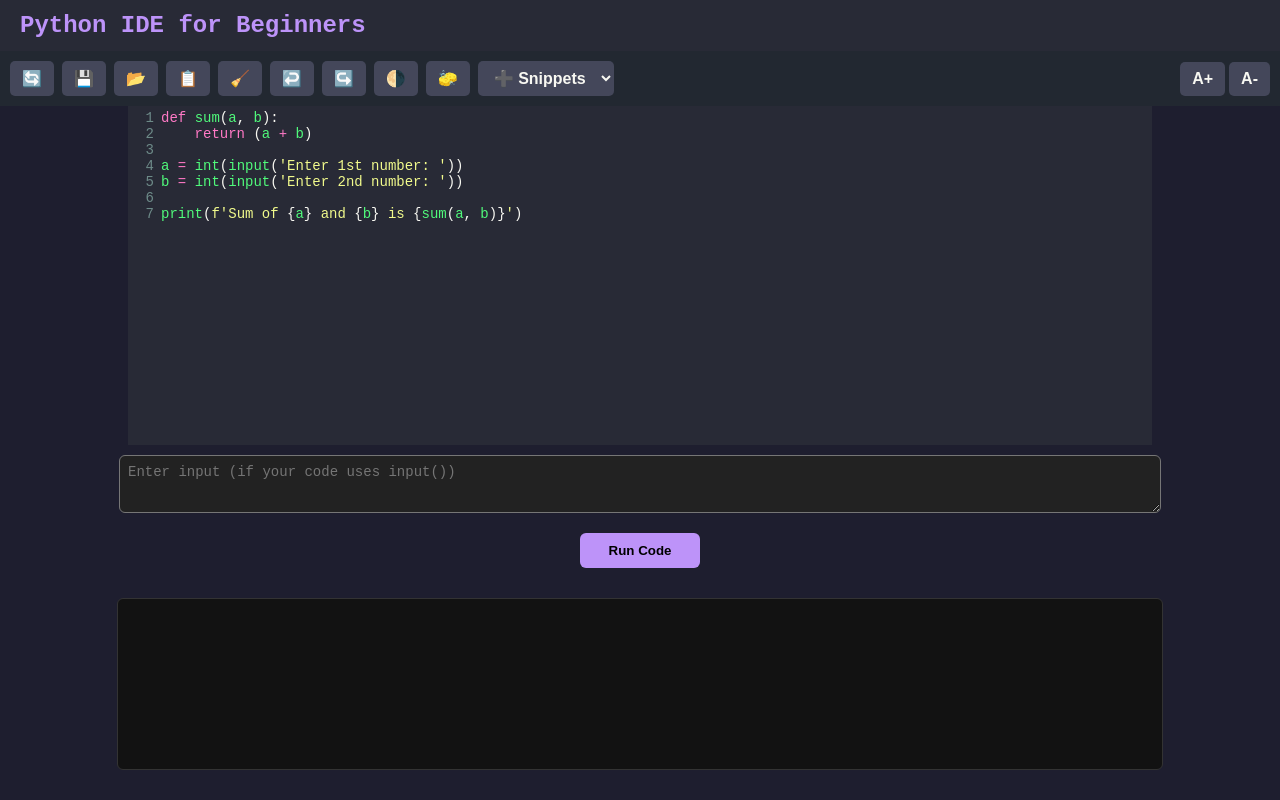
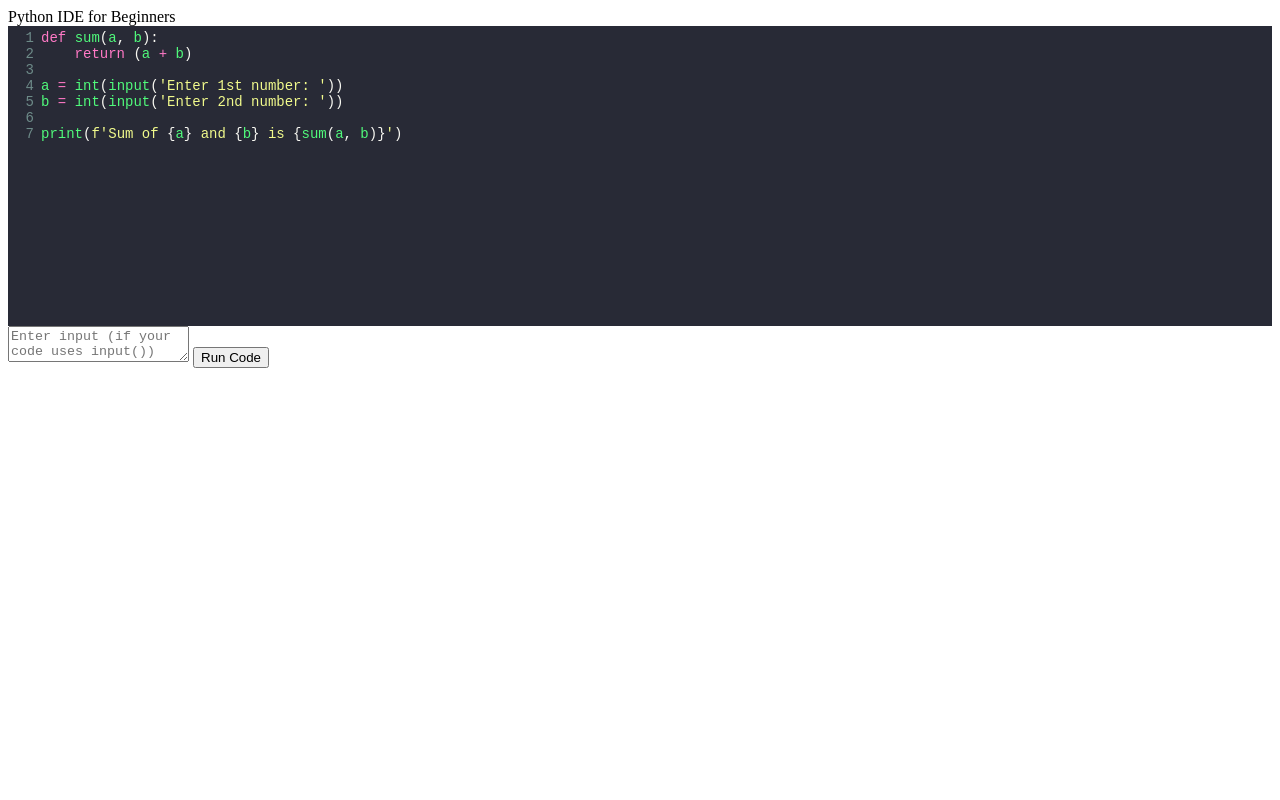
Before and after one commit to SyedZuberiya/Online-code--editor, a plain HTML site: page index.html in a window 1280 px wide. Drawn offline with nearby package versions, Linux system fonts and the light colour scheme.

Commit message:
index.html

```diff
--- a/index.html
+++ b/index.html
@@ -11,154 +11,14 @@
   <link rel="stylesheet" href="https://cdnjs.cloudflare.com/ajax/libs/codemirror/5.65.14/theme/eclipse.min.css" />
 
   <style>
-    body {
-      margin: 0;
-      background: #1e1e2f;
-      color: #f8f8f2;
-      font-family: monospace;
-      height: 100vh;
-      display: flex;
-      flex-direction: column;
-    }
-
-    header {
-      background: #282a36;
-      color: #bd93f9;
-      padding: 12px 20px;
-      font-weight: bold;
-      font-size: 24px;
-    }
-
-    #buttons {
-      display: flex;
-      flex-wrap: wrap;
-      gap: 8px;
-      padding: 10px;
-      background: #222831;
-      align-items: center;
-    }
-
-    #buttons button, #snippetMenu {
-      background-color: #44475a;
-      color: #f8f8f2;
-      border: none;
-      padding: 8px 12px;
-      border-radius: 5px;
-      cursor: pointer;
-      font-weight: bold;
-      font-size: 16px;
-    }
-
-    #buttons button:hover, #snippetMenu:hover {
-      background-color: #6272a4;
-    }
-
-    #editor {
-      flex-grow: 1;
-      height: 100%;
-    }
-
-    .CodeMirror {
-      height: 100%;
-      font-size: 14px;
-    }
-
-    #run-btn {
-      background-color: #bd93f9;
-      color: #000;
-      border: none;
-      padding: 10px 22px;
-      margin: 10px auto;
-      font-weight: bold;
-      border-radius: 6px;
-      cursor: pointer;
-      width: 120px;
-    }
-
-    #input-area {
-      margin: 10px auto;
-      width: 80%;
-      background: #222;
-      color: #eee;
-      font-family: monospace;
-      font-size: 14px;
-      padding: 8px;
-      border-radius: 6px;
-      resize: vertical;
-      min-height: 40px;
-      max-height: 120px;
-    }
-
-    #output {
-      background: #121212;
-      color: #50fa7b;
-      font-family: monospace;
-      padding: 10px;
-      height: 150px;
-      overflow-y: auto;
-      white-space: pre-wrap;
-      margin: 10px auto;
-      width: 80%;
-      border-radius: 6px;
-      border: 1px solid #333;
-    }
-
-    #main-container {
-      display: flex;
-      flex-direction: column;
-      height: 100%;
-      flex-grow: 1;
-      align-items: center;
-      padding-bottom: 20px;
-    }
-
-    #editor-container {
-      flex-grow: 1;
-      display: flex;
-      flex-direction: column;
-      width: 80%;
-      height: 300px;
-    }
-
-    #font-controls {
-      margin-left: auto;
-      display: flex;
-      gap: 4px;
-    }
-
-    #execution-time {
-      color: #f1fa8c;
-      font-size: 14px;
-      padding: 5px 10px;
-      width: 80%;
-      margin: 0 auto;
-      text-align: right;
-    }
+    /* ... (your existing styles unchanged) ... */
   </style>
 </head>
 <body>
   <header>Python IDE for Beginners</header>
 
   <div id="buttons">
-    <button title="Refresh" onclick="location.reload()">🔄</button>
-    <button title="Save" onclick="saveCode()">💾</button>
-    <button title="Upload" onclick="uploadCode()">📂</button>
-    <button title="Copy" onclick="copyCode()">📋</button>
-    <button title="Erase" onclick="eraseCode()">🧹</button>
-    <button title="Undo" onclick="undo()">↩️</button>
-    <button title="Redo" onclick="redo()">↪️</button>
-    <button title="Toggle Theme" onclick="toggleTheme()">🌗</button>
-    <button title="Clear Output" onclick="clearOutput()">🧽</button>
-    <select id="snippetMenu" onchange="insertSnippet(this.value)">
-      <option value="">➕ Snippets</option>
-      <option value="print('Hello, World!')">Hello World</option>
-      <option value="for i in range(5):\n  print(i)">For Loop</option>
-      <option value="name = input('Enter your name: ')\nprint(f'Hello {name}')">Input</option>
-    </select>
-    <div id="font-controls">
-      <button onclick="adjustFontSize(1)">A+</button>
-      <button onclick="adjustFontSize(-1)">A-</button>
-    </div>
+    <!-- ... your existing buttons ... -->
   </div>
 
   <div id="main-container">
@@ -209,12 +69,12 @@
       const code = editor.getValue();
       const userInput = inputArea.value;
 
-      outputEl.textContent = '';
+      outputEl.textContent = 'Running...';
       execTimeEl.textContent = '';
 
       const start = performance.now();
       try {
-        // Call backend API
+        // Call backend API - note the endpoint and method
         const response = await fetch('https://online-code-editor-crol.onrender.com/run', {
           method: 'POST',
           headers: { 'Content-Type': 'application/json' },
@@ -222,12 +82,13 @@
         });
 
         if (!response.ok) {
-          throw new Error(`Server error: ${response.statusText}`);
+          throw new Error(`Server error: ${response.status} ${response.statusText}`);
         }
 
-        const output = await response.text();
+        // Parse JSON response correctly
+        const data = await response.json();
 
-        outputEl.textContent = output;
+        outputEl.textContent = data.output || 'No output returned.';
 
         const end = performance.now();
         execTimeEl.textContent = `⏱️ Execution Time: ${(end - start).toFixed(2)} ms`;
@@ -236,6 +97,7 @@
       }
     };
 
+    // Your other helper functions (saveCode, uploadCode, etc.) remain unchanged
     function saveCode() {
       const blob = new Blob([editor.getValue()], { type: 'text/plain' });
       const a = document.createElement('a');
```
